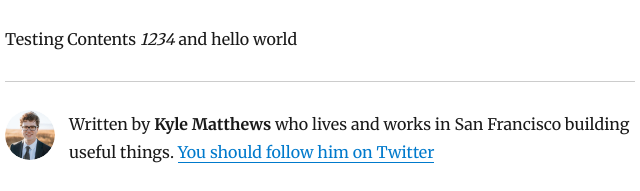
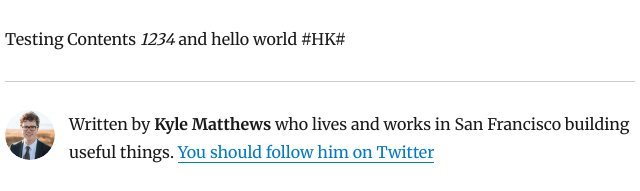
Before and after one commit to devlord/dev-blog-netlify, a Gatsby site: page /blog/testing-blog/ in a window 1280 px wide. Shown: the part 198-389 px from the top of the page, 320-960 px from the left. Built offline with nearby package versions, Linux system fonts and the light colour scheme; Gatsby itself is replaced by a stand-in of ours; some packages are replaced by stand-ins of ours.

Commit message:
Update Blog “testing-blog”

```diff
--- a/content/blog/testing-blog.md
+++ b/content/blog/testing-blog.md
@@ -4,4 +4,4 @@
 title: Testing Blog
 description: some test here
 ---
-Testing Contents *1234* and hello world
+Testing Contents *1234* and hello world #HK#
```
